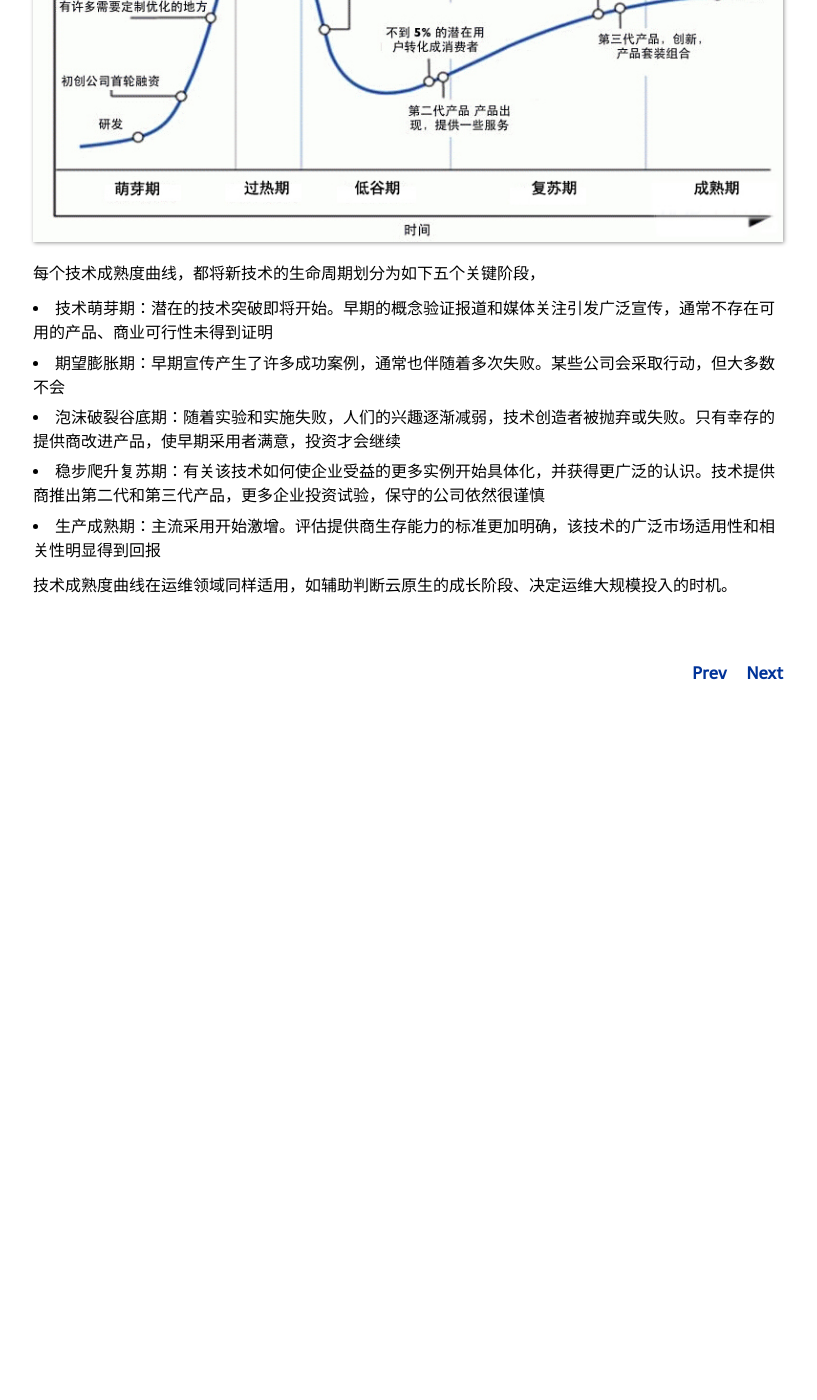
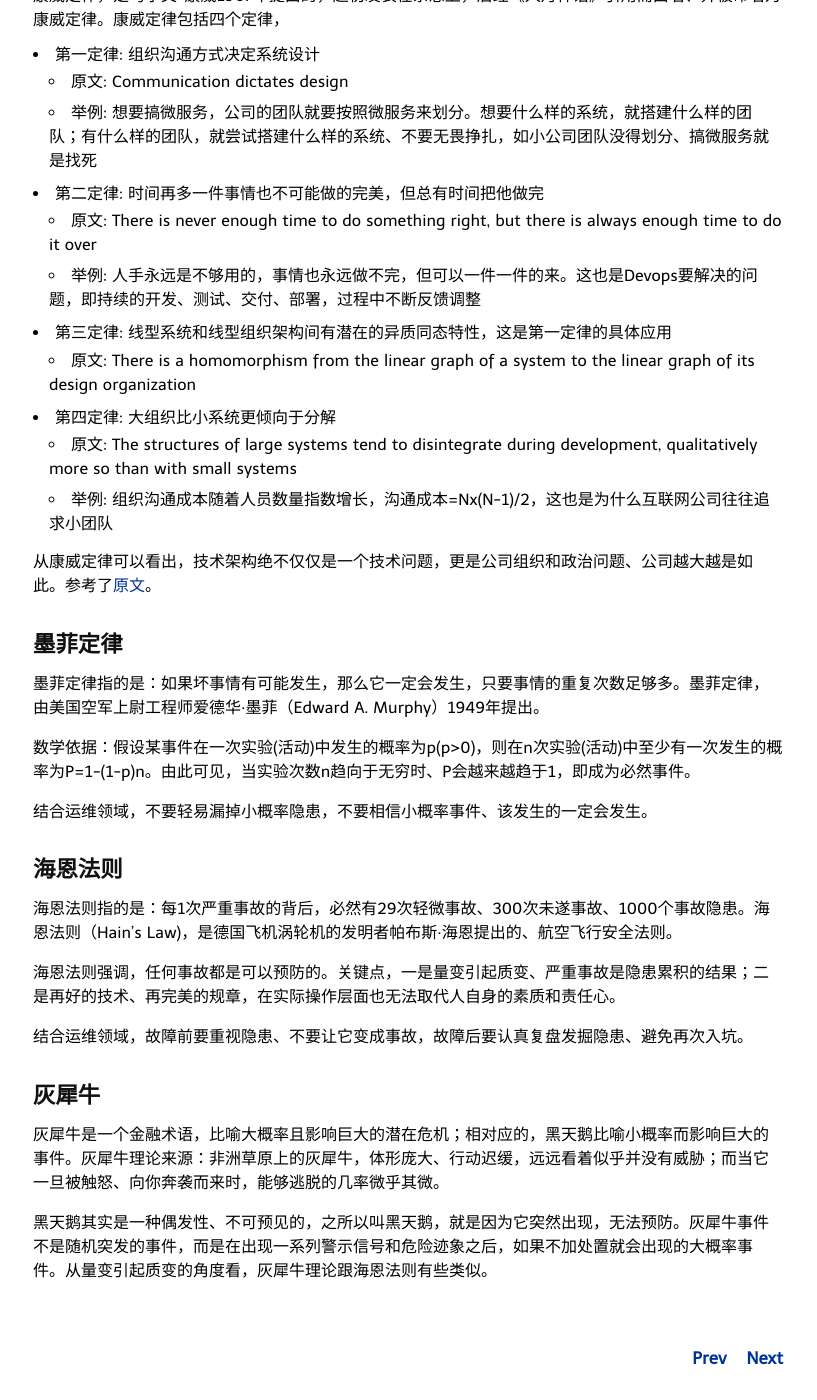
Before and after one commit to niean/niean.github.io, a Jekyll site: the page built from _posts/2021-10-08-op-theory.markdown, in a window 1280 px wide and 1400 px high, scrolled down 3769 px. Shown: the whole window, without its empty margins (232-1049 px from the left). Built offline with Jekyll 4.4.1, drawn with Linux system fonts in a browser that asks for light colours; comment, search, counter and statistics services are not loaded; before the commit the page ends 4484 px from its top, so only the background shows below that; some of the changed text lies outside the part shown.

Commit message:
update:op-theory

```diff
--- a/_posts/2021-10-08-op-theory.markdown
+++ b/_posts/2021-10-08-op-theory.markdown
@@ -42,6 +42,22 @@ IaaS由高度可扩展和自动化的计算资源组成。IaaS是完全自助服
 本文主要内容，引用自[《一张图看懂IaaS、PaaS和SaaS的区别》](https://blog.csdn.net/liujg79/article/details/84453736)。
 
 
+## 技术成熟度曲线
+Gartner技术成熟度曲线(Gartner’s Hype Cycles)，以图形方式展示了技术和应用的成熟度和采用情况，以及它们与解决实际业务问题和利用新机会的潜在相关性，Gartner[原文](https://www.gartner.com/en/documents/3887767)。
+
+![multicloud-architecture](https://raw.githubusercontent.com/niean/niean.github.io/master/images/20211008/gartners-hype-cycles.JPG)
+
+每个技术成熟度曲线，都将新技术的生命周期划分为如下五个关键阶段，
+
+- 技术萌芽期：潜在的技术突破即将开始。早期的概念验证报道和媒体关注引发广泛宣传，通常不存在可用的产品、商业可行性未得到证明
+- 期望膨胀期：早期宣传产生了许多成功案例，通常也伴随着多次失败。某些公司会采取行动，但大多数不会
+- 泡沫破裂谷底期：随着实验和实施失败，人们的兴趣逐渐减弱，技术创造者被抛弃或失败。只有幸存的提供商改进产品，使早期采用者满意，投资才会继续
+- 稳步爬升复苏期：有关该技术如何使企业受益的更多实例开始具体化，并获得更广泛的认识。技术提供商推出第二代和第三代产品，更多企业投资试验，保守的公司依然很谨慎
+- 生产成熟期：主流采用开始激增。评估提供商生存能力的标准更加明确，该技术的广泛市场适用性和相关性明显得到回报
+
+技术成熟度曲线在运维领域同样适用，如辅助判断云原生的成长阶段、决定运维大规模投入的时机。
+
+
 ## 康威定律
 康威定律(Conway's Law)可以简述为: 「组织结构决定产品形态」，想要什么样的系统、就搭建什么样的团队，有什么样的团队、就尝试搭建什么样的系统。
 
@@ -62,17 +78,23 @@ IaaS由高度可扩展和自动化的计算资源组成。IaaS是完全自助服
 从康威定律可以看出，技术架构绝不仅仅是一个技术问题，更是公司组织和政治问题、公司越大越是如此。参考了[原文](http://www.360doc.com/content/20/0706/07/68627098_922518179.shtml)。
 
 
-## 技术成熟度曲线
-Gartner技术成熟度曲线(Gartner’s Hype Cycles)，以图形方式展示了技术和应用的成熟度和采用情况，以及它们与解决实际业务问题和利用新机会的潜在相关性，Gartner[原文](https://www.gartner.com/en/documents/3887767)。
+## 墨菲定律
+墨菲定律指的是：如果坏事情有可能发生，那么它一定会发生，只要事情的重复次数足够多。墨菲定律，由美国空军上尉工程师爱德华·墨菲（Edward A. Murphy）1949年提出。
 
-![multicloud-architecture](https://raw.githubusercontent.com/niean/niean.github.io/master/images/20211008/gartners-hype-cycles.JPG)
+数学依据：假设某事件在一次实验(活动)中发生的概率为p(p>0)，则在n次实验(活动)中至少有一次发生的概率为P=1-(1-p)n。由此可见，当实验次数n趋向于无穷时、P会越来越趋于1，即成为必然事件。
 
-每个技术成熟度曲线，都将新技术的生命周期划分为如下五个关键阶段，
+结合运维领域，不要轻易漏掉小概率隐患，不要相信小概率事件、该发生的一定会发生。
 
-- 技术萌芽期：潜在的技术突破即将开始。早期的概念验证报道和媒体关注引发广泛宣传，通常不存在可用的产品、商业可行性未得到证明
-- 期望膨胀期：早期宣传产生了许多成功案例，通常也伴随着多次失败。某些公司会采取行动，但大多数不会
-- 泡沫破裂谷底期：随着实验和实施失败，人们的兴趣逐渐减弱，技术创造者被抛弃或失败。只有幸存的提供商改进产品，使早期采用者满意，投资才会继续
-- 稳步爬升复苏期：有关该技术如何使企业受益的更多实例开始具体化，并获得更广泛的认识。技术提供商推出第二代和第三代产品，更多企业投资试验，保守的公司依然很谨慎
-- 生产成熟期：主流采用开始激增。评估提供商生存能力的标准更加明确，该技术的广泛市场适用性和相关性明显得到回报
 
-技术成熟度曲线在运维领域同样适用，如辅助判断云原生的成长阶段、决定运维大规模投入的时机。
+## 海恩法则
+海恩法则指的是：每1次严重事故的背后，必然有29次轻微事故、300次未遂事故、1000个事故隐患。海恩法则（Hain's Law)，是德国飞机涡轮机的发明者帕布斯·海恩提出的、航空飞行安全法则。
+
+海恩法则强调，任何事故都是可以预防的。关键点，一是量变引起质变、严重事故是隐患累积的结果；二是再好的技术、再完美的规章，在实际操作层面也无法取代人自身的素质和责任心。
+
+结合运维领域，故障前要重视隐患、不要让它变成事故，故障后要认真复盘发掘隐患、避免再次入坑。
+
+
+## 灰犀牛
+灰犀牛是一个金融术语，比喻大概率且影响巨大的潜在危机；相对应的，黑天鹅比喻小概率而影响巨大的事件。灰犀牛理论来源：非洲草原上的灰犀牛，体形庞大、行动迟缓，远远看着似乎并没有威胁；而当它一旦被触怒、向你奔袭而来时，能够逃脱的几率微乎其微。
+
+黑天鹅其实是一种偶发性、不可预见的，之所以叫黑天鹅，就是因为它突然出现，无法预防。灰犀牛事件不是随机突发的事件，而是在出现一系列警示信号和危险迹象之后，如果不加处置就会出现的大概率事件。从量变引起质变的角度看，灰犀牛理论跟海恩法则有些类似。
```
Also changed, not shown: _posts/2016-01-31-tools-rbac1.markdown (+5 -5 lines).
